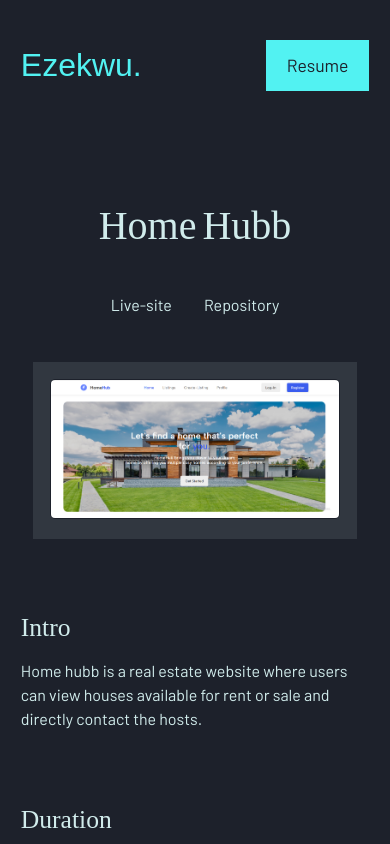
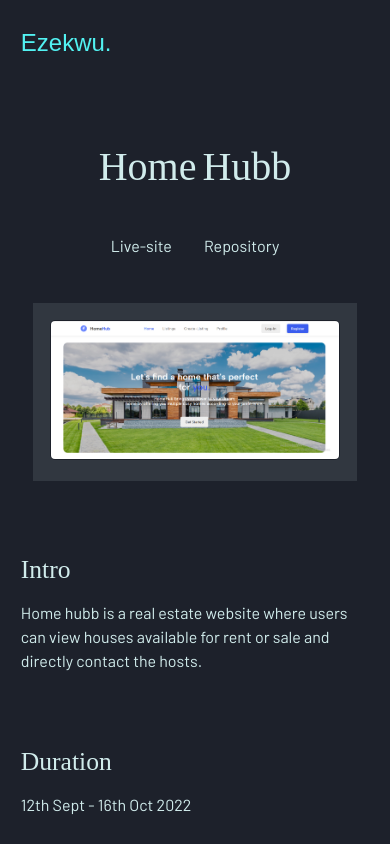
Before and after one commit to Ezekwu/Portfolio.V1, a React (Create React App) app: page /project/HomeHub in a window 390 px wide. Shown: the top 844 px of the page. Built offline with nearby package versions, Linux system fonts and the light colour scheme; a web font is replaced by a local one.

Commit message:
finished responsive design for navbar and wrote logic for active navbar

```diff
--- a/src/components/layouts/Aboutme.jsx
+++ b/src/components/layouts/Aboutme.jsx
@@ -41,7 +41,7 @@ const Aboutme = () => {
                     className="point"
                     variants={fadeInStaggeredFunc().child}>
                         <img src={CodeSvg} alt="" />
-                        <p>I am a meticulous front-end developer with 2 years of experience building responsive and interactive websites</p>
+                        <p>I am a meticulous front-end developer with 2 years of experience building responsive and interactive websites using React.</p>
                     </motion.div>
                     <motion.div
                     className="point"
--- a/src/components/layouts/Navbar.jsx
+++ b/src/components/layouts/Navbar.jsx
@@ -2,10 +2,32 @@ import { StyledNavbar } from "../styles/Navbar.styled"
 import { motion } from "framer-motion"
 import { variants } from "../animations/variants"
 import { Link } from "react-router-dom"
+import { useState } from "react"
 const Navbar = () => {
     const {fadeDownFunc} = variants
+    const [activeNavbar, setActiveNavbar] = useState(false)
+    const [mobileNav, setMobileNav] = useState(false)
+
+    const toggleNav = () => {
+        setMobileNav(prevState => !prevState)
+        console.log(mobileNav);
+    }
+
+    const showActiveNav = ()=> {
+        if(window.scrollY >= 120){
+            setActiveNavbar(true)
+        } else{
+            setActiveNavbar(false)
+        }
+    }
+
+    window.addEventListener('scroll', showActiveNav);
+
     return (
-        <StyledNavbar>
+
+        <StyledNavbar >
+            <div className={activeNavbar ? `main-nav active` : `main-nav`}>
+
             <motion.div
             className="container wrapper"
             variants={fadeDownFunc(1)}
@@ -18,18 +40,20 @@ const Navbar = () => {
                     Ezekwu.
                 </Link>
 
-                <div className="links-container">
+                <div className={mobileNav ? "links-container show-menu" : "links-container"}>
                     <ul className="links">
                         <li><a href="#about">About</a></li>
                         <li><a href="#skills">Skills</a></li>
                         <li><a href="#projects">Projects</a></li>
                         <li><a href="#contact">Contact</a></li>
+                        <a href="" className="resume">Resume</a>
                     </ul>
-
-                    <a href="" className="resume">Resume</a>
                 </div>
-
+                <div className="toggle-menu" onClick={toggleNav}>
+                    {mobileNav? <i class="fa-solid fa-xmark"></i> : <i className="fa-solid fa-bars"></i>}
+                </div>
             </motion.div>
+            </div>
         </StyledNavbar>
     )
 }
--- a/src/components/layouts/NavbarSimp.jsx
+++ b/src/components/layouts/NavbarSimp.jsx
@@ -1,10 +1,23 @@
 import { StyledNavbar } from "../styles/Navbar.styled"
 import { Link } from "react-router-dom"
+import { useState } from "react"
 const NavbarSimp = () => {
+    const [activeNavbar, setActiveNavbar] = useState(false)
+
+    const showActiveNav = ()=> {
+        if(window.scrollY >= 120){
+            setActiveNavbar(true)
+        } else{
+            setActiveNavbar(false)
+        }
+    }
+
+    window.addEventListener('scroll', showActiveNav);
     return (
         <StyledNavbar>
+            <div className={activeNavbar ? "main-nav active-dark" : "main-nav"}>
             <div
-            className="container wrapper"
+            className="container wrapper "
             >
                 <Link
                 className="logo"
@@ -13,11 +26,11 @@ const NavbarSimp = () => {
                     Ezekwu.
                 </Link>
 
-                <div className="links-container">
-                    <a href="" className="resume">Resume</a>
-                </div>
+
 
             </div>
+            </div>
+
         </StyledNavbar>
     )
 }
--- a/src/components/styles/Contact.styled.js
+++ b/src/components/styles/Contact.styled.js
@@ -35,7 +35,7 @@ text-align: center;
     border: 1px solid var(--geryBackground);
     padding: 1rem 1.1rem;
     position: relative;
-    z-index: 34;
+
 
 }
 .email:hover{
--- a/src/components/styles/Header.styled.js
+++ b/src/components/styles/Header.styled.js
@@ -2,8 +2,10 @@ import styled from 'styled-components';
 export const StyledHeader = styled.header`
 background-color: var(--geryBackground);
 position: relative;
+padding-top: 9rem;
 padding-bottom: 3rem;
 color: var(--primaryBlue);
+overflow-x: hidden;
 .svg1{
     position: absolute;
     top: 0;
@@ -17,6 +19,7 @@ color: var(--primaryBlue);
     bottom: 0;
     left: 0;
     z-index: 0;
+
 }
 
 .hero-text_wrapper{
@@ -90,6 +93,7 @@ color: var(--primaryBlue);
 }
 
 @media(max-width:700px){
+    padding-top: 6rem;
     .hero-text_wrapper{
         font-size: 3rem;
         .span-child{
--- a/src/components/styles/Navbar.styled.js
+++ b/src/components/styles/Navbar.styled.js
@@ -1,13 +1,17 @@
 import styled from 'styled-components';
 
 export const StyledNavbar = styled.nav`
-    color: var(--primaryBlue);
-    padding-top: 2.5rem;
-    padding-bottom:2.5rem;
-    position: relative;
-    z-index: 5;
-
-    .container{
+    .main-nav{
+        color: var(--primaryBlue);
+        position: fixed;
+        top: 0;
+        left: 0;
+        width: 100%;
+        z-index: 5;
+        padding-top: 2.5rem;
+        padding-bottom:2.5rem;
+        transition: all .2s ease-in;
+        .container {
         display: flex;
         justify-content: space-between;
         align-items: center;
@@ -25,7 +29,8 @@ export const StyledNavbar = styled.nav`
         .links-container{
             display: flex;
             align-items: center;
-            gap:3rem ;
+            gap:3rem;
+            background-color: var(--geryBackground);
             ul{
                 list-style-type: none;
                 display: flex;
@@ -80,6 +85,121 @@ export const StyledNavbar = styled.nav`
                 transform-origin: left;
             }
         }
+        .toggle-menu{
+            display: none;
+            cursor: pointer;
+            i{
+                font-size: 23px;
+                transition: all .3s ease-in-out;
+            }
+        }
+    }
+    }
+    .main-nav.active{
+        background-color: var(--primaryBlue);
+        color: var(--geryBackground);
+        border-bottom: 1px solid #1d212b42;
+        padding-top: 1.1rem;
+        padding-bottom:1.1rem;
+        .container{
+            .logo{
+                color: var(--geryBackground);
+            }
+            a{
+                color: var(--geryBackground);
+            }
+            .links-container{
+                background-color: var(--primaryBlue);
+            ul{
+                li a::after{
+                    background: var(--geryBackground);
+                }
+            }
+
+            .resume{
+                background-color: var(--geryBackground);
+                color: var(--brightBlue);
+            }
+            .resume::after{
+                background-color: rgba(100, 100, 100, 0.3);
+
+            }
+            .resume:hover::after{
+                transform: scaleX(1);
+                transform-origin: left;
+            }
+        }
+        }
 
     }
+
+    .main-nav.active-dark{
+        background-color: var(--geryBackground);
+        border-bottom: 1px solid #52f2f21c;
+        padding-top: 1.1rem;
+        padding-bottom:1.1rem;
+    }
+    @media(max-width:850px) {
+        .main-nav{
+            .container{
+                .links-container{
+                    justify-content: center;
+                    position: absolute;
+                    top: 0;
+                    left: 0;
+                    width: 100%;
+                    height: 100vh;
+                    transform: translateX(-100%);
+                    transition: all .3s ease-in-out;
+                    .links{
+                        flex-direction: column;
+                        li{
+                            font-weight: 500;
+                            font-size: 1.3rem;
+                        }
+                    }
+                }
+                .toggle-menu{
+                    display: block;
+                    z-index: 3;
+                }
+
+                .links-container.show-menu{
+                    transform: translateX(0%);
+                }
+            }
+        }
+    }
+    @media(max-width:700px) {
+        .main-nav{
+            padding-top: 2rem;
+            padding-bottom: 2rem;
+            .container{
+                .logo{
+                    font-size: 1.7rem;
+                }
+                .toggle-menu{
+                    i{
+                        font-size: 20px;
+                    }
+                }
+            }
+        }
+    }
+    @media(max-width:550px) {
+        .main-nav{
+            padding-top: 1.8rem;
+            padding-bottom: 1.8rem;
+            .container{
+                .logo{
+                    font-size: 1.5rem;
+                }
+                .toggle-menu{
+                    i{
+                        font-size: 18px;
+                    }
+                }
+            }
+        }
+    }
 `
--- a/src/components/styles/ProjectDesc.js
+++ b/src/components/styles/ProjectDesc.js
@@ -3,7 +3,7 @@ import styled from "styled-components";
 export const StyledProjectDesc = styled.div`
 background-color: var(--geryBackground);
 color: var(--primaryBlue);
-
+padding-top: 4.5rem;
 
 h2, h3{
     font-weight: 200;
--- a/src/index.css
+++ b/src/index.css
@@ -39,6 +39,7 @@ p{
   }
 }
 
+
 @media(max-width:480px) {
   .container{
     padding-left: 1.3rem;
```
